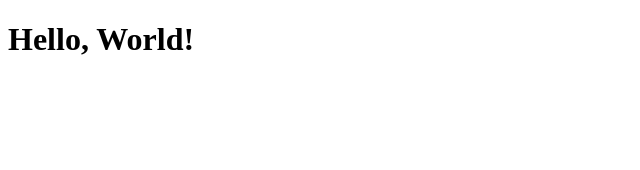
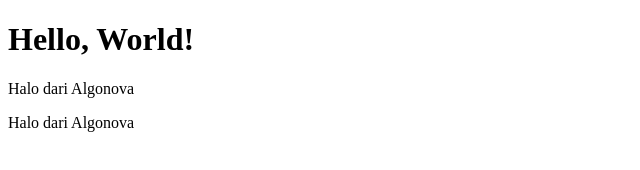
Before and after one commit to mayaseptiani13/contoh_git, a plain HTML site: page index.html in a window 1280 px wide. Shown: the whole page, without its empty margins (0-640 px from the left). Drawn offline with Linux system fonts and the light colour scheme.

Commit message:
Added Paragraph to index.html

```diff
--- a/index.html
+++ b/index.html
@@ -6,5 +6,7 @@
 </head>
 <body>
 	<h1>Hello, World!</h1>
+	<p>Halo dari Algonova</p>
+	<p>Halo dari Algonova</p>
 </body>
 </html>
```
